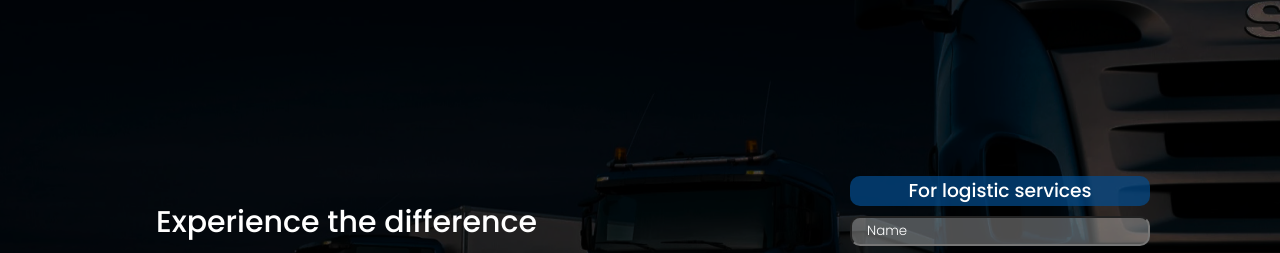
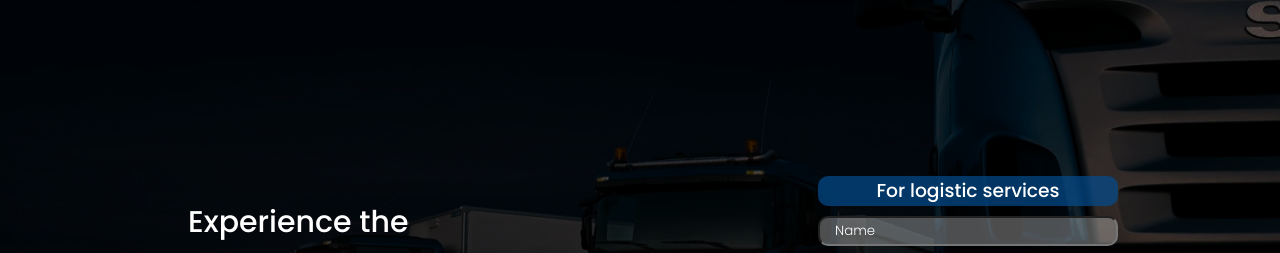
Before and after one commit to shreyas023/BigXpress, a plain HTML site: page index.html in a window 1280 px wide. Shown: the part 115-368 px from the top of the page. Drawn offline with Linux system fonts and the light colour scheme.

Commit message:
Update style.css

```diff
--- a/style.css
+++ b/style.css
@@ -87,7 +87,7 @@ a{
     font-size: 30px;
     font-weight: 500;
     display: flex;
-    flex-basis: 40%;
+    flex-basis: 30%;
     flex-wrap: wrap;
 }
 .form{
```
